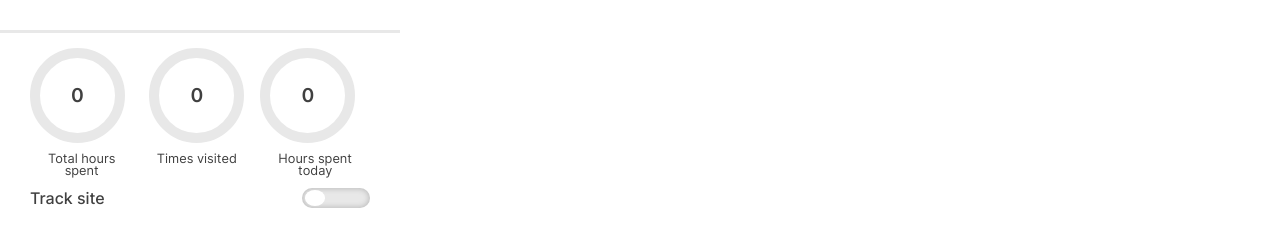
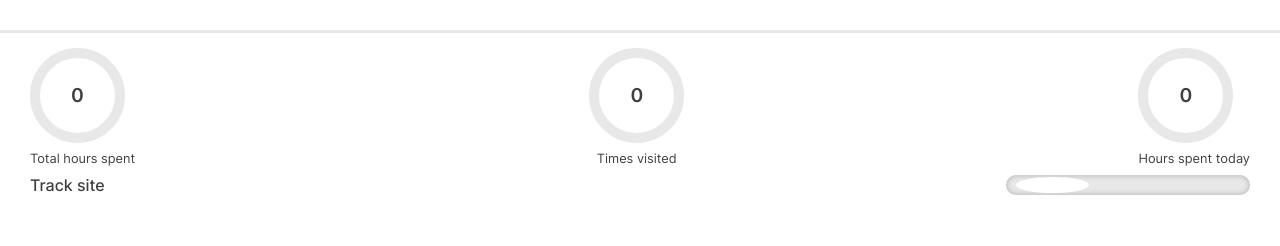
Before and after one commit to francccisss/website-time-tracker, a website with bundled scripts: page popup/index.html in a window 1280 px wide. Built offline with nearby package versions, Linux system fonts and the light colour scheme; no server answers.

Commit message:
style: changed width

```diff
--- a/popup/popup.css
+++ b/popup/popup.css
@@ -166,7 +166,7 @@ table {
 }
 
 body {
-	max-width: 400px;
+  min-width: 400px;
   margin: 0;
   background-color: #ffffff;
   font-family: inter;
```
Lines whose indentation alone changed are shown as unchanged.
